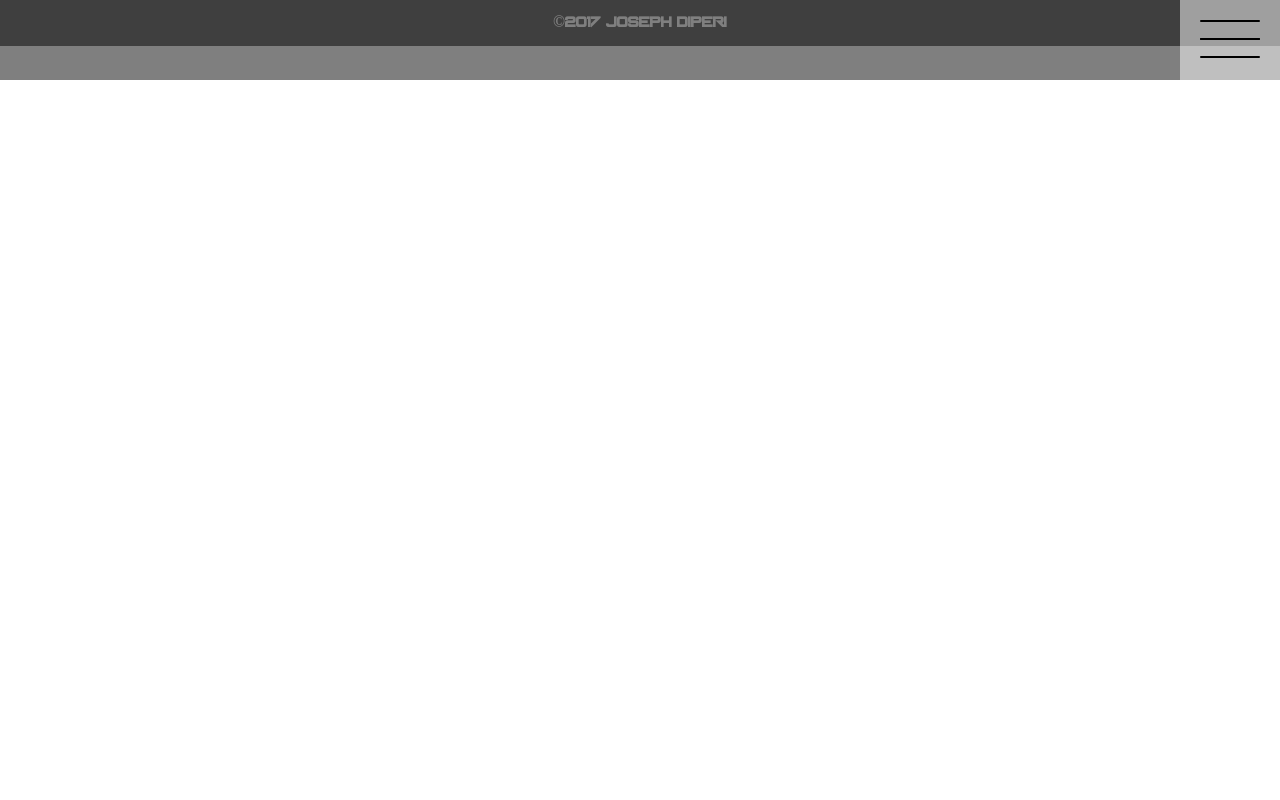
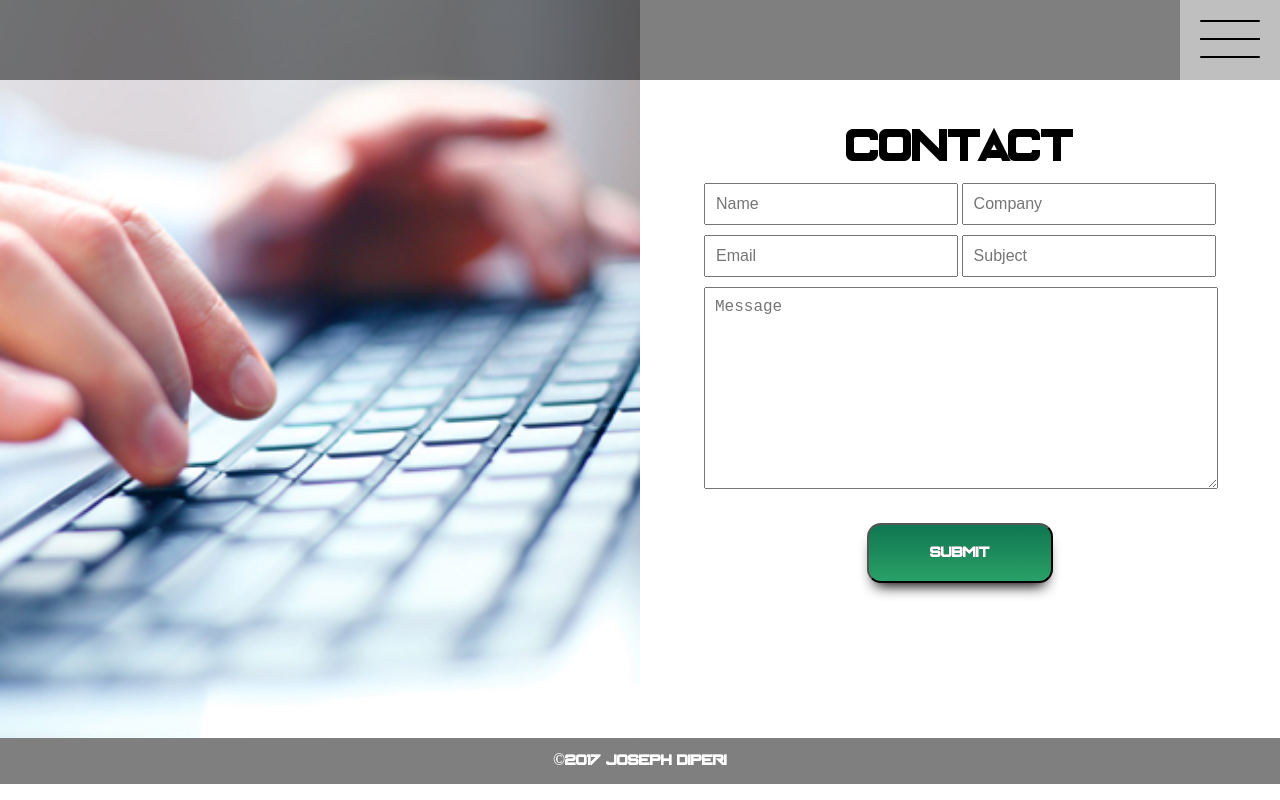
Before and after one commit to jdiperi88/portfolio, a React (Create React App) app: page /Contact in a window 1280 px wide. Built offline with nearby package versions, Linux system fonts and the light colour scheme.

Commit message:
finished building out the contact form

```diff
--- a/src/components/App.js
+++ b/src/components/App.js
@@ -2,6 +2,7 @@ import React, { Component } from 'react';
 import '../styles/main.css';
 import Header from './Header'
 import Footer from './Footer'
+import Contact from './Contact'
 import Home from './Home'
 import { BrowserRouter as Router, Route, Switch} from 'react-router-dom'
 import ProjectContainer from './ProjectContainer';
@@ -41,6 +42,7 @@ class App extends Component {
       <Switch>
         <Route exact path='/' component={Home} />
         <Route exact path='/Projects' component={ProjectContainer} />
+        <Route exact path='/Contact' component={Contact} />
       </Switch>
         <Footer />
       </div>
--- /dev/null
+++ b/src/components/Contact.js
@@ -0,0 +1,40 @@
+import React, {Component} from 'react';
+import {Link} from 'react-router-dom'
+class Contact extends Component {
+
+    handleFormSubmit= (e)=>{
+        e.preventDefault()
+    }
+    render(){
+        let {
+       }
+            = this.props
+        return(
+                <section id='contact'>
+                    <div className='contact-photo'>
+                        <img src={require('../images/keyboard.jpg')}/>
+                    </div>
+                    <form>
+                        <h1>CONTACT</h1>
+                        <div className='field-container'>
+                            <div className='row'>
+                                <input type='text' name='name' placeholder='Name' />
+                                <input type='text' name='company' placeholder='Company' />
+                            </div>
+                            <div className='row'>
+                                <input type='text' name='email' placeholder='Email' />
+                                <input type='text' name='subject' placeholder='Subject' />
+                            </div>
+                            <textarea placeholder='Message' rows="10" cols="50" />
+                        </div>
+                        <button onClick={(e)=>this.handleFormSubmit(e)} className='btn' type='submit'>Submit</button>
+                    </form>
+                </section>
+
+        )
+    }
+}
+
+
+
+export default Contact;
--- /dev/null
+++ b/src/styles/_contact.sass
@@ -0,0 +1,33 @@
+#contact
+    display: flex
+    img
+        width: 50vw
+    form
+        width: 50vw
+        h1
+            font-size: 3rem
+            text-align: center
+            margin-top: 125px
+        .field-container
+            text-align: center
+            width: 80%
+            display: block
+            margin: 0 auto
+        .row
+            display: flex
+            justify-content: space-between
+            margin: 10px 0
+            width: 100%
+            input
+                width: 45%
+                padding: 10px
+                font-size: 1rem
+        textarea
+            width: 96%
+            font-size: 1rem
+            padding: 10px
+    .btn
+        display: block
+        margin: 0 auto
+        margin-top: 30px
+        cursor: pointer
--- a/src/styles/_header.sass
+++ b/src/styles/_header.sass
@@ -100,13 +100,16 @@ header
     border: solid white
     display: none
     font-size: 1.3rem
+    cursor: pointer
     & > a
+        cursor: pointer
         width: 100%
         & li
-            padding: 2.5%
+            padding: 20px
             text-align: center
             color: white
             text-transform: uppercase
+            cursor: pointer
             list-style-type: none
     & > a:not(:last-child)
             li
--- a/src/styles/main.css
+++ b/src/styles/main.css
@@ -376,14 +376,17 @@ header {
   z-index: 1001;
   border: solid white;
   display: none;
-  font-size: 1.3rem; }
+  font-size: 1.3rem;
+  cursor: pointer; }
   .nav-menu > a {
+    cursor: pointer;
     width: 100%; }
     .nav-menu > a li {
-      padding: 2.5%;
+      padding: 20px;
       text-align: center;
       color: white;
       text-transform: uppercase;
+      cursor: pointer;
       list-style-type: none; }
   .nav-menu > a:not(:last-child) li {
     border-bottom: solid white; }
@@ -402,6 +405,40 @@ footer {
     color: white;
     text-align: center;
     font-family: EnterTheGrid; }
+
+#contact {
+  display: flex; }
+  #contact img {
+    width: 50vw; }
+  #contact form {
+    width: 50vw; }
+    #contact form h1 {
+      font-size: 3rem;
+      text-align: center;
+      margin-top: 125px; }
+    #contact form .field-container {
+      text-align: center;
+      width: 80%;
+      display: block;
+      margin: 0 auto; }
+    #contact form .row {
+      display: flex;
+      justify-content: space-between;
+      margin: 10px 0;
+      width: 100%; }
+      #contact form .row input {
+        width: 45%;
+        padding: 10px;
+        font-size: 1rem; }
+    #contact form textarea {
+      width: 96%;
+      font-size: 1rem;
+      padding: 10px; }
+  #contact .btn {
+    display: block;
+    margin: 0 auto;
+    margin-top: 30px;
+    cursor: pointer; }
 
 #project {
   display: flex;
--- a/src/styles/main.sass
+++ b/src/styles/main.sass
@@ -7,6 +7,7 @@
 @import './components'
 @import "./header"
 @import "./footer"
+@import "./contact"
 @import "./project"
 @import './home'
 @import "./media_queries"
```
